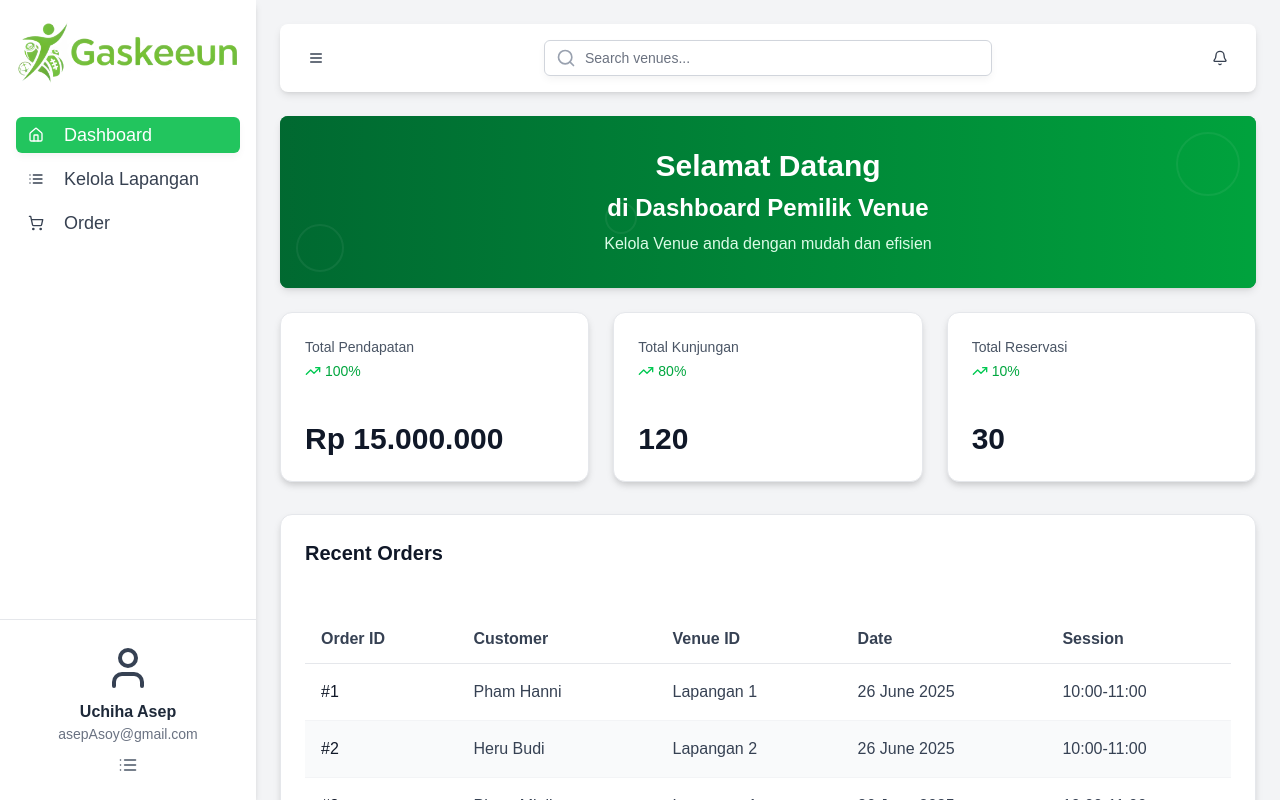
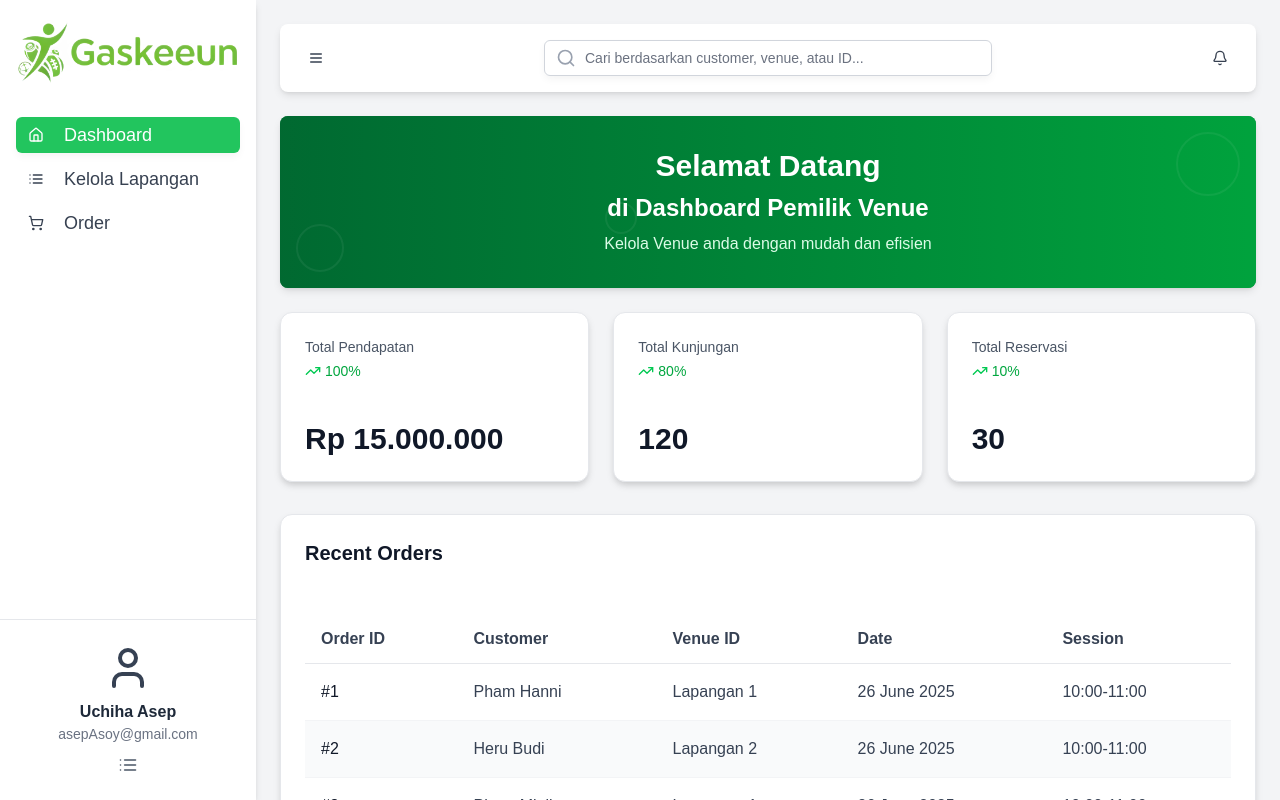
Before and after one commit to Kriiif/GaskeeunProject, a React (Vite) app in the folder frontend/: page /dashboard-main in a window 1280 px wide. Shown: the top 800 px of the page. Built offline with nearby package versions, Linux system fonts and the light colour scheme.

Commit message:
feat: implement search functionality and update venue locations in dashboard

```diff
--- a/frontend/src/pages/dashboard/owner/dashboard-kelolavenue.jsx
+++ b/frontend/src/pages/dashboard/owner/dashboard-kelolavenue.jsx
@@ -2,7 +2,7 @@ import React, { useState, useRef } from 'react';
 import { Button } from '@/components/ui/button';
 import { Card } from '@/components/ui/card';
 import { Select, SelectContent, SelectItem, SelectTrigger, SelectValue } from '@/components/ui/select';
-import { Home, List, ShoppingCart, User, Menu, Bell, Star, CalendarIcon, Edit, X, Search, Trash } from 'lucide-react'; // Menghapus PlusCircle
+import { Home, List, ShoppingCart, User, Menu, Bell, Star, CalendarIcon, Edit, X, Search, Trash } from 'lucide-react';
 import { Popover, PopoverContent, PopoverTrigger } from "@/components/ui/popover";
 import { Calendar } from "@/components/ui/calendar";
 import { useNavigate } from 'react-router-dom';
@@ -55,7 +55,7 @@ const KelolaLapanganDashboard = () => {
                 image: '/venue/badmin1.jpg',
                 sport: 'Badminton',
                 rating: 4.5,
-                location: 'Jl. Contoh No. 123',
+                location: 'Jl. Kemuning',
                 status: 'Online',
                 timeSlots: [
                     { time: '06.00 - 08.30', status: 'available' },
@@ -71,7 +71,7 @@ const KelolaLapanganDashboard = () => {
                 image: '/venue/badmin1.jpg',
                 sport: 'Badminton',
                 rating: 4.2,
-                location: 'Jl. Contoh No. 456',
+                location: 'Jl. Cempaka',
                 status: 'Offline',
                 timeSlots: [
                     { time: '08.00 - 10.00', status: 'available' },
@@ -182,6 +182,11 @@ const KelolaLapanganDashboard = () => {
         fileInputRef.current.click();
     };
 
+    // Logika filter hanya berdasarkan nama lapangan
+    const filteredLapangans = lapangans.filter(lapangan =>
+        lapangan.name.toLowerCase().includes(searchQuery.toLowerCase())
+    );
+
     return (
         <div className="flex min-h-screen bg-gray-100 font-sans relative">
             {isSidebarOpen && (
@@ -206,7 +211,7 @@ const KelolaLapanganDashboard = () => {
                             <Search className="absolute left-3 h-5 w-5 text-gray-400" />
                             <Input
                                 type="text"
-                                placeholder="Search venues..."
+                                placeholder="Cari berdasarkan nama venue..."
                                 className="pl-10 pr-4 py-2 rounded-md border border-gray-300 focus:outline-none focus:ring-2 focus:ring-green-500 focus:border-transparent w-full"
                                 value={searchQuery}
                                 onChange={(e) => setSearchQuery(e.target.value)}
@@ -231,7 +236,6 @@ const KelolaLapanganDashboard = () => {
                         </div>
                     </div>
 
-                    {/* Container for Jadwal Aktif */}
                     <div className="flex justify-end items-center gap-4 mb-6">
                         <div className="bg-green-700 text-white font-bold px-4 py-2 rounded-full text-sm shadow-md">
                             <span>{totalActiveSchedules} Jadwal Aktif</span>
@@ -239,7 +243,16 @@ const KelolaLapanganDashboard = () => {
                     </div>
 
                     <div className="space-y-6">
-                        {lapangans.map((lapangan) => (
+                        {/* IMPLEMENTASI: Tampilkan pesan jika tidak ada hasil pencarian */}
+                        {filteredLapangans.length === 0 && (
+                            <Card className="text-center py-12">
+                                <Search className="h-12 w-12 text-gray-400 mx-auto mb-4" />
+                                <h3 className="text-lg font-medium text-gray-900 mb-2">Tidak ada lapangan ditemukan</h3>
+                                <p className="text-sm text-gray-500">Coba ubah kata kunci pencarian Anda.</p>
+                            </Card>
+                        )}
+
+                        {filteredLapangans.map((lapangan) => (
                             <Card key={lapangan.id} className="p-6 hover:shadow-lg transition-shadow duration-200">
                                 <div className="flex justify-between items-start mb-4">
                                     <div className="flex items-start">
--- a/frontend/src/pages/dashboard/owner/dashboard-main.jsx
+++ b/frontend/src/pages/dashboard/owner/dashboard-main.jsx
@@ -4,7 +4,7 @@ import { Card } from '@/components/ui/card';
 import { Input } from '@/components/ui/input';
 import { Home, List, ShoppingCart, User, Menu, Bell, Star, CalendarIcon, Edit, X, Search, TrendingUp } from 'lucide-react';
 import { useNavigate } from 'react-router-dom';
-import  CustomSidebar  from '@/components/sidebar'; // Import DropdownMenuItem
+import  CustomSidebar  from '@/components/sidebar';
 
 const DashboardPemilikVenue = () => {
     const [activeMenuItem, setActiveMenuItem] = useState('Dashboard');
@@ -12,7 +12,6 @@ const DashboardPemilikVenue = () => {
     const [searchQuery, setSearchQuery] = useState('');
     const navigate = useNavigate();
 
-    // Sample data for statistics
     const stats = {
         totalRevenue: 15000000,
         totalVisits: 120,
@@ -22,7 +21,6 @@ const DashboardPemilikVenue = () => {
         reservationsGrowth: 10
     };
 
-    // Sample data for recent orders
     const recentOrders = [
         { id: '#1', customer: 'Pham Hanni', venue: 'Lapangan 1', date: '26 June 2025', session: '10:00-11:00' },
         { id: '#2', customer: 'Heru Budi', venue: 'Lapangan 2', date: '26 June 2025', session: '10:00-11:00' },
@@ -39,8 +37,6 @@ const DashboardPemilikVenue = () => {
         }).format(amount);
     };
 
-    // handleLogout and handleChangePassword functions can stay here
-    // as they define actions within the dashboard context or trigger navigations.
     const handleLogout = () => {
         console.log("Logging out...");
         navigate('/login');
@@ -51,58 +47,42 @@ const DashboardPemilikVenue = () => {
         navigate('/verification');
     };
 
+    const filteredOrders = recentOrders.filter(order =>
+        order.customer.toLowerCase().includes(searchQuery.toLowerCase()) ||
+        order.venue.toLowerCase().includes(searchQuery.toLowerCase()) ||
+        order.id.toLowerCase().includes(searchQuery.toLowerCase())
+    );
+
     return (
         <div className="flex min-h-screen bg-gray-100 font-sans relative">
-            {/* Overlay for mobile when sidebar is open */}
-            {isSidebarOpen && (
-                <div
-                    className="fixed inset-0 bg-black bg-opacity-50 z-40 lg:hidden"
-                    onClick={() => setIsSidebarOpen(false)}
-                />
-            )}
-
-            {/* Render the Sidebar component and pass props */}
             <CustomSidebar
                 isSidebarOpen={isSidebarOpen}
                 setIsSidebarOpen={setIsSidebarOpen}
                 activeMenuItem={activeMenuItem}
                 setActiveMenuItem={setActiveMenuItem}
             />
-
-            {/* Main Content Area */}
-            <div className={`
-                flex-1 transition-all duration-300 ease-in-out
-                ${isSidebarOpen ? 'lg:ml-64' : 'ml-0'}
-            `}>
+            <div className={`flex-1 transition-all duration-300 ease-in-out ${isSidebarOpen ? 'lg:ml-64' : 'ml-0'}`}>
                 <div className="p-6">
-                    {/* Header */}
                     <header className="flex justify-between items-center bg-white p-4 rounded-lg shadow-md mb-6">
-                        <Button
-                            variant="ghost"
-                            className="p-2 h-auto hover:bg-gray-100"
-                            onClick={() => setIsSidebarOpen(!isSidebarOpen)}
-                        >
+                        <Button variant="ghost" className="p-2 h-auto hover:bg-gray-100" onClick={() => setIsSidebarOpen(!isSidebarOpen)}>
                             <Menu className="h-6 w-6" />
                         </Button>
-
-                        {/* Search Bar */}
                         <div className="relative flex items-center w-full max-w-md mx-4">
                             <Search className="absolute left-3 h-5 w-5 text-gray-400" />
                             <Input
                                 type="text"
-                                placeholder="Search venues..."
+                                placeholder="Cari berdasarkan customer, venue, atau ID..."
                                 className="pl-10 pr-4 py-2 rounded-md border border-gray-300 focus:outline-none focus:ring-2 focus:ring-green-500 focus:border-transparent w-full"
                                 value={searchQuery}
                                 onChange={(e) => setSearchQuery(e.target.value)}
                             />
                         </div>
-
                         <Button variant="ghost" className="p-2 h-auto hover:bg-gray-100">
                             <Bell className="h-6 w-6" />
                         </Button>
                     </header>
 
-                    {/* Welcome Banner */}
+                    {/* Welcome Banner and Stats Cards (tidak berubah) */}
                     <div className="relative bg-green-700 rounded-lg shadow-md overflow-hidden mb-6 p-8 text-white text-center">
                         <div className="absolute inset-0 bg-gradient-to-r from-green-800 to-green-600 opacity-90"></div>
                         <div className="absolute inset-0 opacity-20">
@@ -117,9 +97,7 @@ const DashboardPemilikVenue = () => {
                         </div>
                     </div>
 
-                    {/* Statistics Cards */}
                     <div className="grid grid-cols-1 md:grid-cols-3 gap-6 mb-8">
-                        {/* Total Revenue */}
                         <Card className="p-6 bg-white shadow-lg hover:shadow-xl transition-shadow duration-200">
                              <div className="flex justify-between items-start mb-4">
                                 <div>
@@ -134,8 +112,6 @@ const DashboardPemilikVenue = () => {
                                 {formatCurrency(stats.totalRevenue)}
                             </p>
                         </Card>
-
-                        {/* Total Visits */}
                         <Card className="p-6 bg-white shadow-lg hover:shadow-xl transition-shadow duration-200">
                             <div className="flex justify-between items-start mb-4">
                                 <div>
@@ -148,8 +124,6 @@ const DashboardPemilikVenue = () => {
                             </div>
                             <p className="text-3xl font-bold text-gray-900">{stats.totalVisits}</p>
                         </Card>
-
-                        {/* Total Reservations */}
                         <Card className="p-6 bg-white shadow-lg hover:shadow-xl transition-shadow duration-200">
                             <div className="flex justify-between items-start mb-4">
                                 <div>
@@ -164,10 +138,11 @@ const DashboardPemilikVenue = () => {
                         </Card>
                     </div>
 
-                    {/* Recent Orders Table */}
                     <Card className="p-6 bg-white shadow-lg">
                         <h3 className="text-xl font-semibold text-gray-900 mb-6">Recent Orders</h3>
                         <div className="overflow-x-auto">
+                            {/* ++ LOGIKA KONDISIONAL DITERAPKAN DI SINI ++ */}
+                            {filteredOrders.length > 0 ? (
                                 <table className="w-full">
                                     <thead>
                                         <tr className="border-b border-gray-200">
@@ -179,7 +154,7 @@ const DashboardPemilikVenue = () => {
                                         </tr>
                                     </thead>
                                     <tbody>
-                                    {recentOrders.map((order, index) => (
+                                        {filteredOrders.map((order, index) => (
                                             <tr key={order.id} className={`border-b border-gray-100 hover:bg-gray-50 transition-colors duration-150 ${index % 2 === 0 ? 'bg-white' : 'bg-gray-50'}`}>
                                                 <td className="py-4 px-4 font-medium text-gray-900">{order.id}</td>
                                                 <td className="py-4 px-4 text-gray-700">{order.customer}</td>
@@ -190,6 +165,13 @@ const DashboardPemilikVenue = () => {
                                         ))}
                                     </tbody>
                                 </table>
+                            ) : (
+                                <div className="text-center py-12">
+                                    <Search className="h-12 w-12 text-gray-400 mx-auto mb-4" />
+                                    <h3 className="text-lg font-medium text-gray-900 mb-2">Tidak ada order ditemukan</h3>
+                                    <p className="text-gray-500">Coba ubah filter atau kata kunci pencarian Anda.</p>
+                                </div>
+                            )}
                         </div>
                     </Card>
                 </div>
```
Lines whose indentation alone changed are shown as unchanged.
